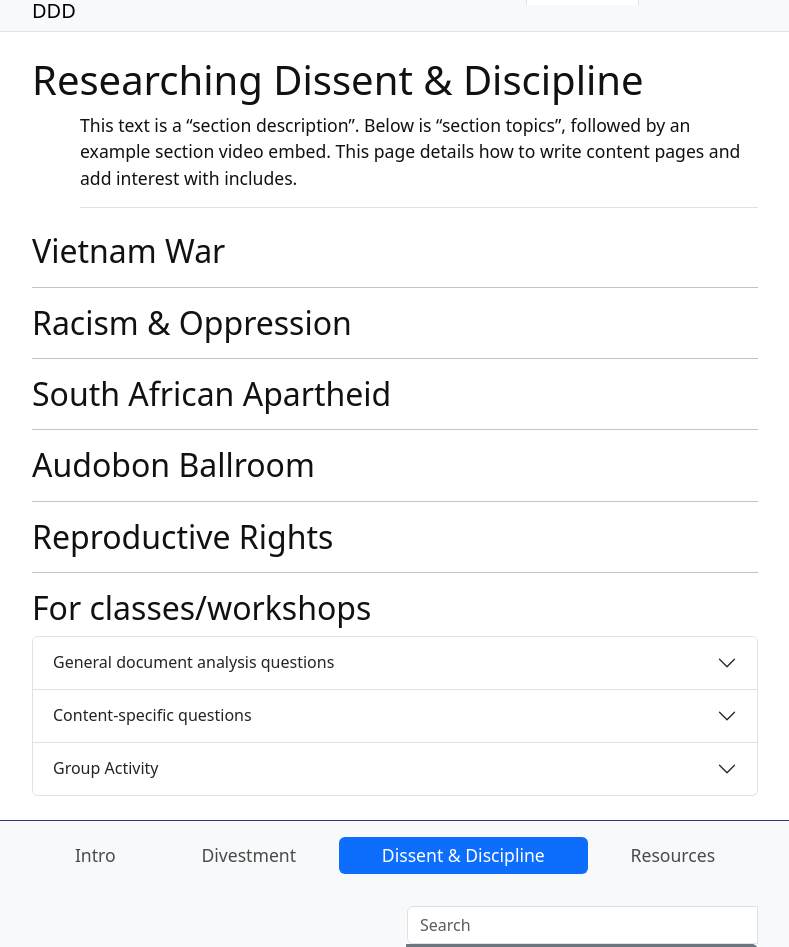
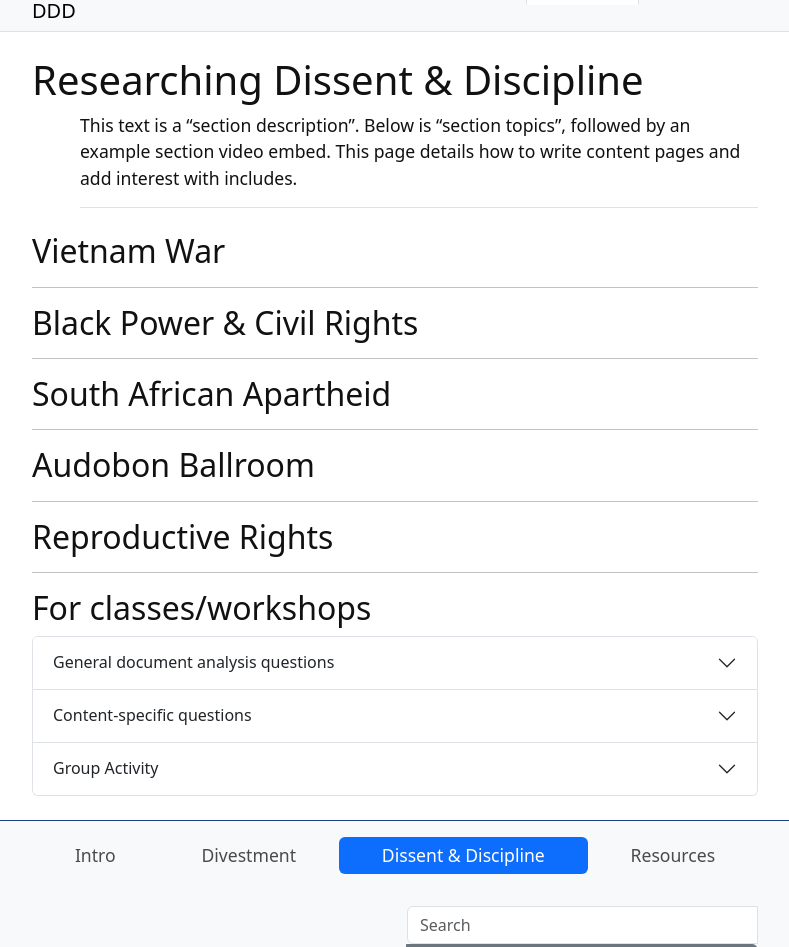
Before and after one commit to katelynautumn28/ddd-research-guide, a Jekyll site: the page built from content/3-lesson.md, in a window 1280 px wide, cut to the strip 121-1068 px from the top of the page. Shown: the whole strip, without its empty margins (245-1034 px from the left). Built offline with Jekyll 4.4.1, drawn with Linux system fonts in a browser that asks for light colours.

Commit message:
Update 3-lesson.md

```diff
--- a/content/3-lesson.md
+++ b/content/3-lesson.md
@@ -8,7 +8,7 @@ description: >
 
 -------
 
-## Racism & Oppression
+## Black Power & Civil Rights
 
 -------
 
```
